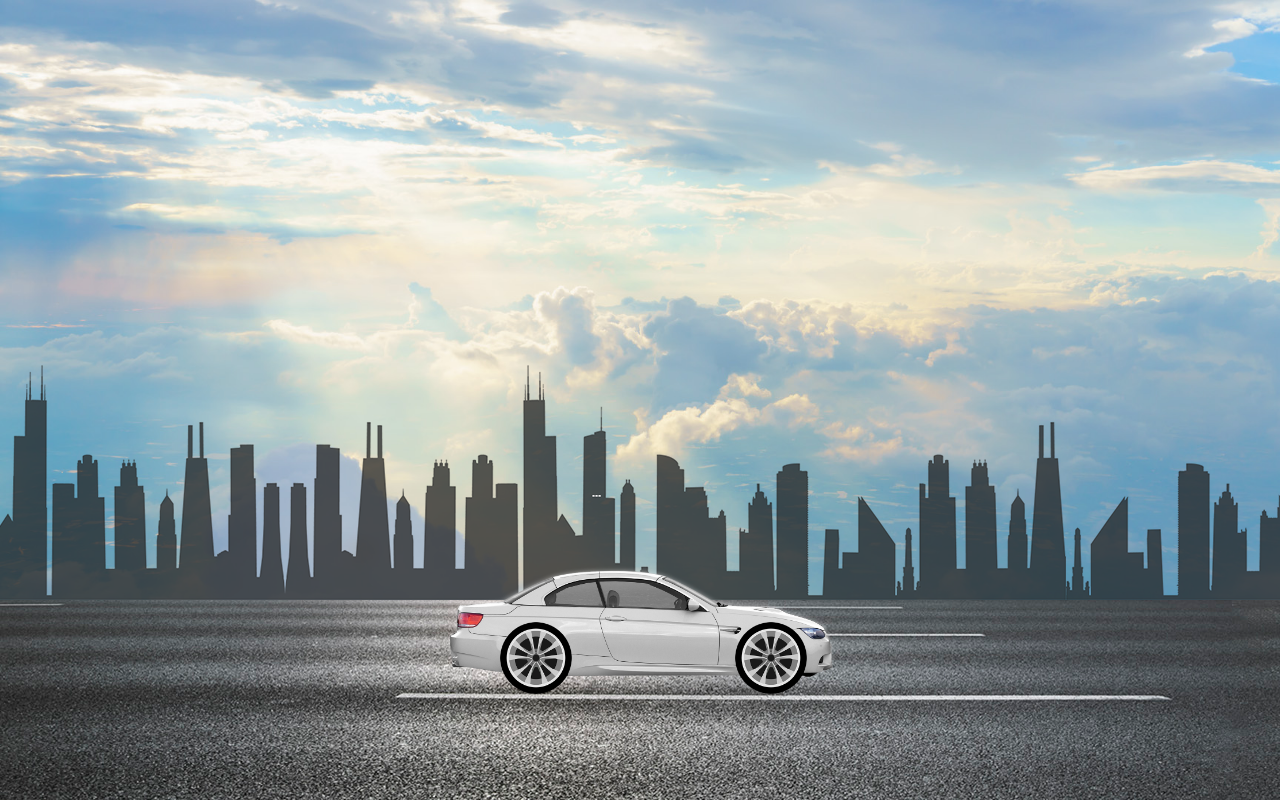
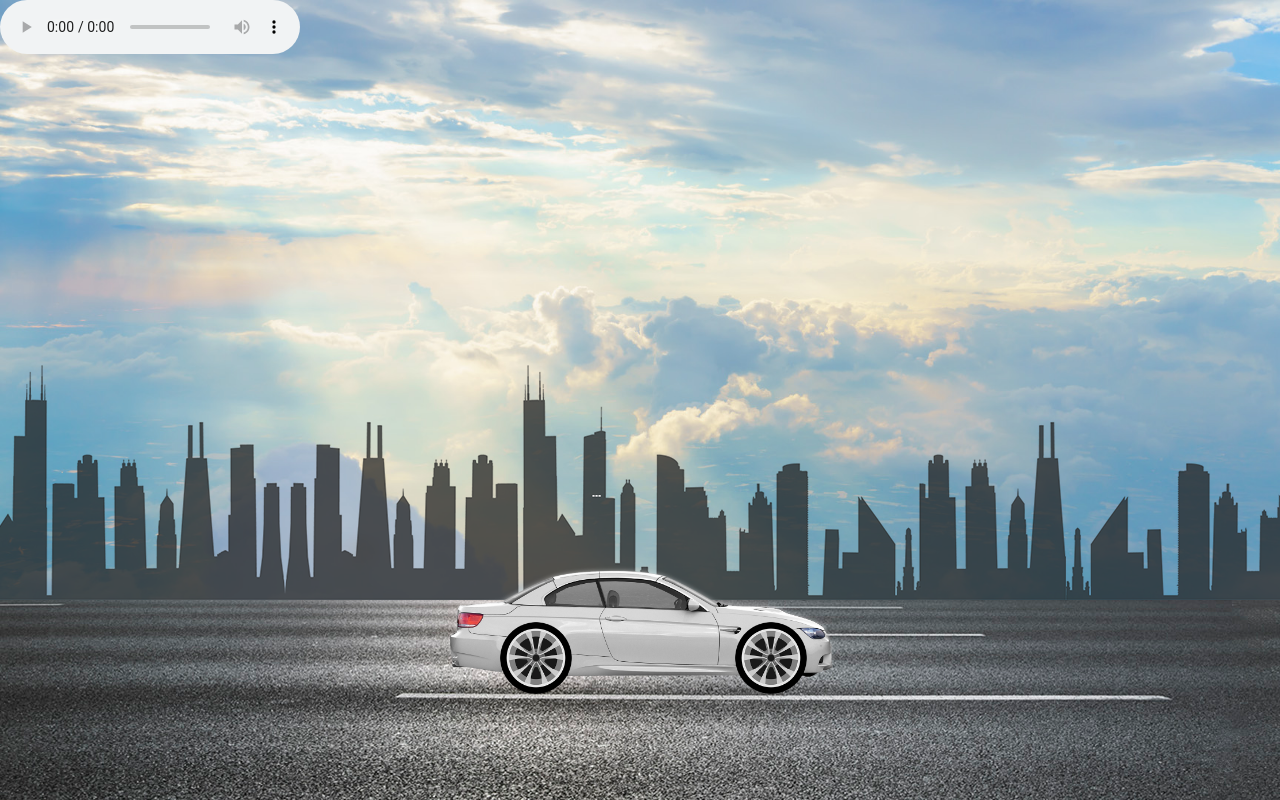
Before and after one commit to KrilynHje/Bil-Animasjon, a plain HTML site: page index.html in a window 1280 px wide. Drawn offline with nearby package versions, Linux system fonts and the light colour scheme.

Commit message:
can this plz work

```diff
--- a/index.html
+++ b/index.html
@@ -31,7 +31,7 @@
         <img src="wheel.png" class="back-wheel">
         <img src="wheel.png" class="front-wheel">
       </div>
-      <audio hidden controls autoplay><source src="youtube_FGSx6UQCBa0_audio.mp3"></audio>
+      <audio controls autoplay><source src="youtube_FGSx6UQCBa0_audio.mp3"></audio>
     </div>
 
   </body>
```
